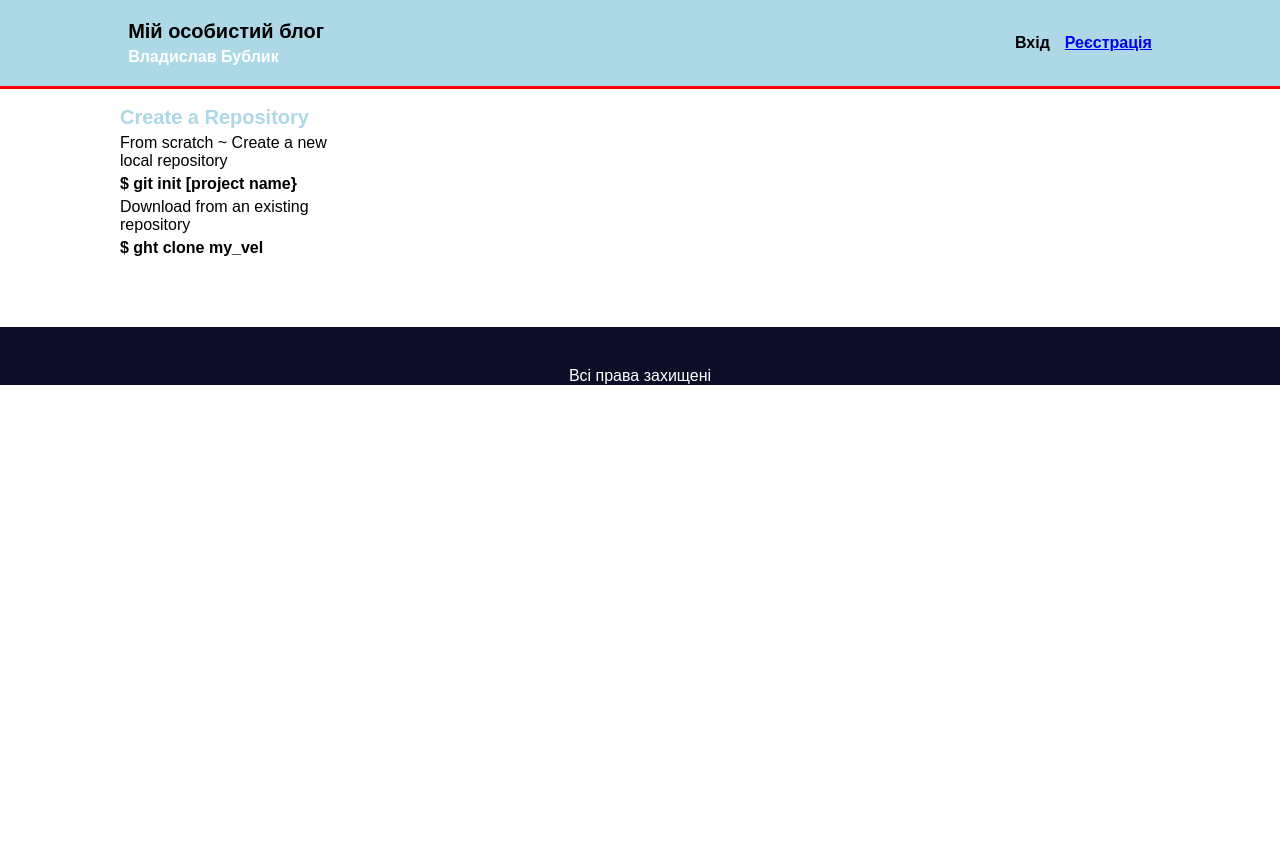
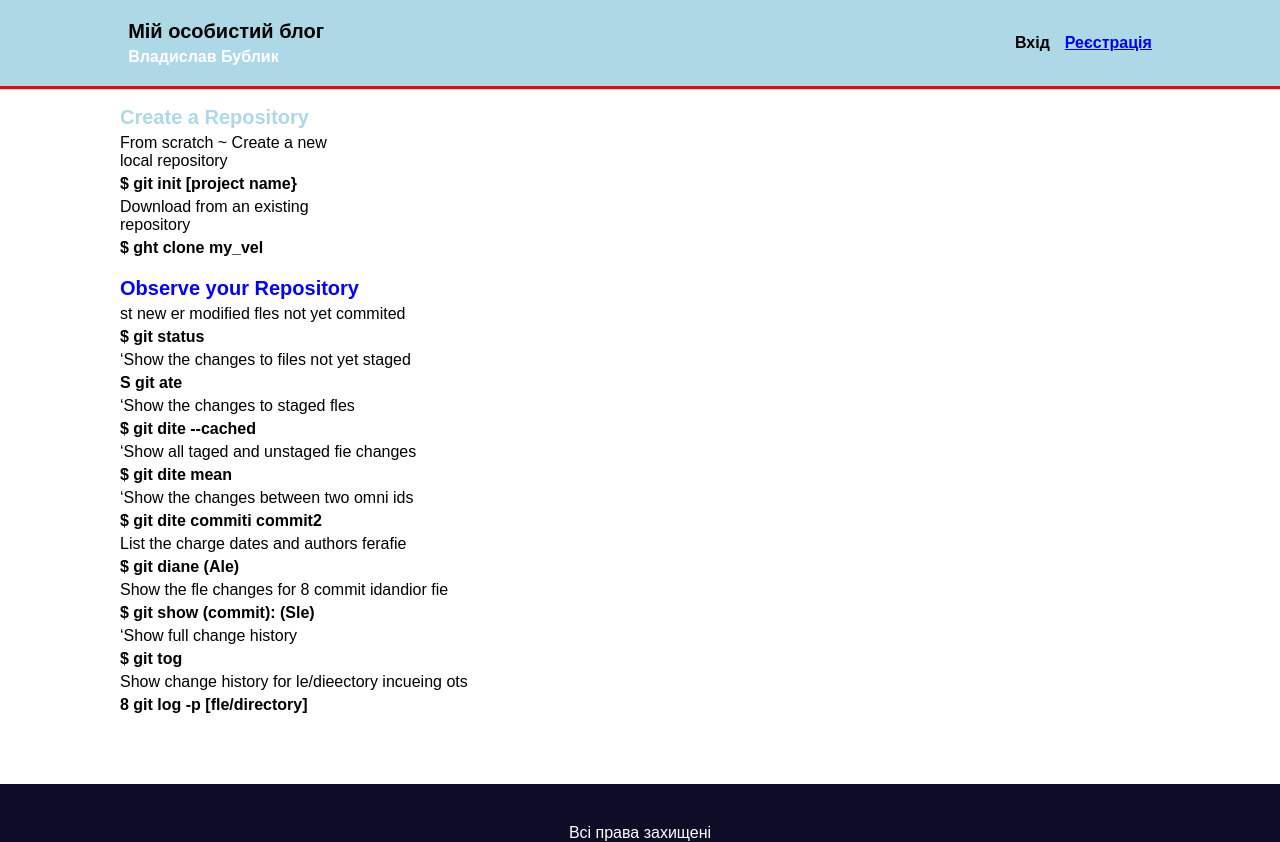
Before and after one commit to fhgfghfgh/WEB, a plain HTML site: page Ягунін_веб_лаб13-2/index.html in a window 1280 px wide. Before the commit the page ends 800 px from the top, so only its background shows below. Drawn offline with Linux system fonts and the light colour scheme.

Commit message:
Observe your Repository

```diff
--- a/Ягунін_веб_лаб13-2/assets/style/style.css
+++ b/Ягунін_веб_лаб13-2/assets/style/style.css
@@ -90,16 +90,16 @@ ul, ol {
   gap: 5px;
   width: 100%;
 }
-.block__heading {
+.blockheading {
   font-size: 20px;
   font-weight: 700;
 }
-.block__content {
+.blockcontent {
   display: flex;
   flex-direction: column;
   gap: 5px;
 }
-.block__command {
+.blockcommand {
   font-weight: 700;
 }
 
--- a/Ягунін_веб_лаб13-2/index.html
+++ b/Ягунін_веб_лаб13-2/index.html
@@ -37,26 +37,85 @@
             <div class="main__content">
                 <div class="main__blocks">
                     <div class="block">
-                        <h2 class="block__heading lightblue">
+                        <h2 class="blockheading lightblue">
                             Create a Repository
                         </h2>
-                        <div class="block__content">
-                            <div class="block__description">
+                        <div class="blockcontent">
+                            <div class="blockdescription">
                                 From scratch ~ Create a new local
                                 repository
                             </div>
-                            <div class="block__command">
+                            <div class="blockcommand">
                                 $ git init [project name}
                             </div>
-                            <div class="block__description">
+                            <div class="blockdescription">
                                 Download from an existing repository
                             </div>
-                            <div class="block__command">
+                            <div class="blockcommand">
                                 $ ght clone my_vel
                             </div>
                         </div>
                     </div>
                 </div>
+                <div class="block">
+                    <h2 class="blockheading blue">
+                        Observe your Repository
+                    </h2>
+                    <div class="blockcontent">
+                        <div class="blockdescription">
+                            st new er modified fles not yet commited
+                        </div>
+                        <div class="blockcommand">
+                            $ git status
+                        </div>
+                        <div class="blockdescription">
+                            ‘Show the changes to files not yet staged
+                        </div>
+                        <div class="blockcommand">
+                            S git ate
+                        </div>
+                        <div class="blockdescription">
+                            ‘Show the changes to staged fles
+                        </div>
+                        <div class="blockcommand">
+                            $ git dite --cached
+                        </div><div class="blockdescription">
+                            ‘Show all taged and unstaged fie changes
+                        </div>
+                        <div class="blockcommand">
+                            $ git dite mean
+                        </div>
+                        <div class="blockdescription">
+                            ‘Show the changes between two omni ids
+                        </div>
+                        <div class="blockcommand">
+                            $ git dite commiti commit2
+                        </div>
+                        <div class="blockdescription">
+                            List the charge dates and authors ferafie
+                        </div>
+                        <div class="blockcommand">
+                            $ git diane (Ale)
+                        </div>
+                        <div class="blockdescription">
+                            Show the fle changes for 8 commit idandior fie
+                        </div>
+                        <div class="blockcommand">
+                            $ git show (commit): (Sle)
+                        </div>
+                        <div class="blockdescription">
+                            ‘Show full change history
+                        </div>
+                        <div class="blockcommand">
+                            $ git tog
+                        </div>
+                        <div class="blockdescription">
+                            Show change history for le/dieectory incueing ots
+                        </div>
+                        <div class="blockcommand">
+                            8 git log -p [fle/directory]
+                        </div>
+                    </div>
             </div>
         </div>
     </main>
```
